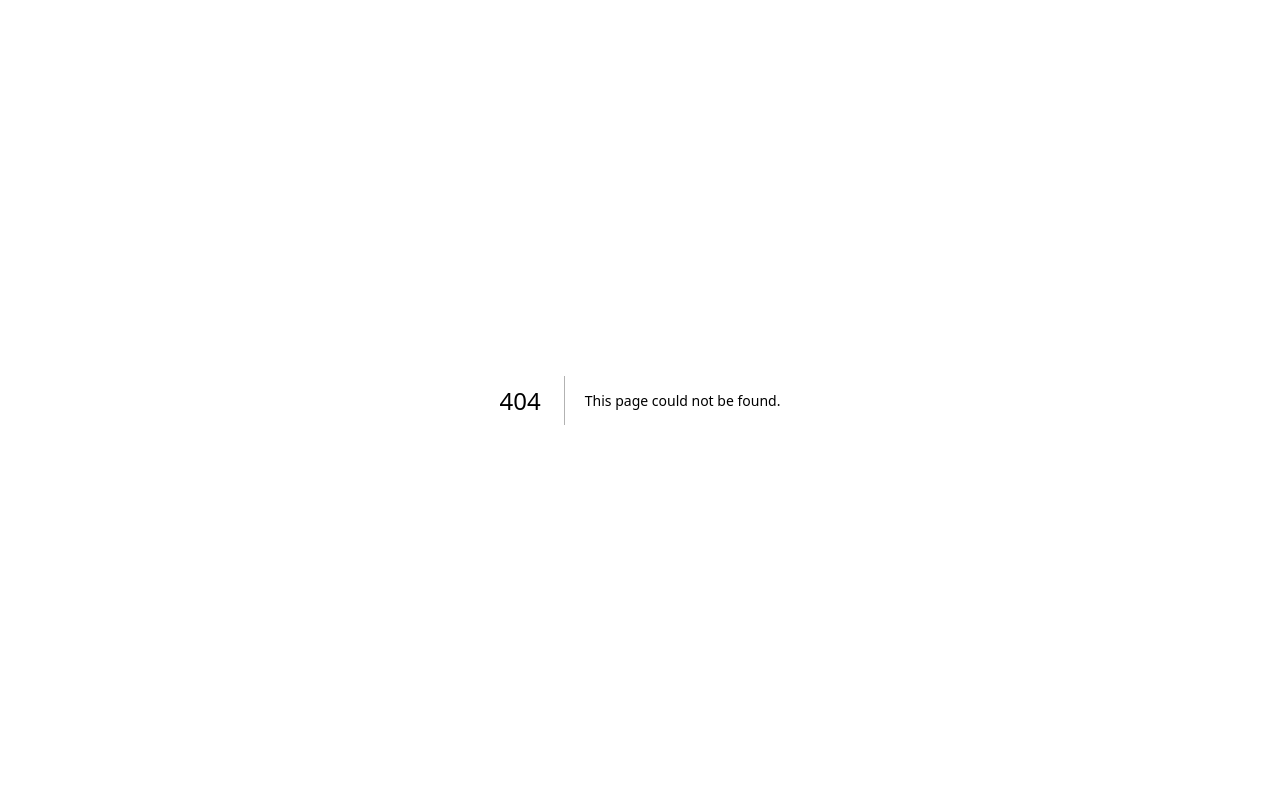
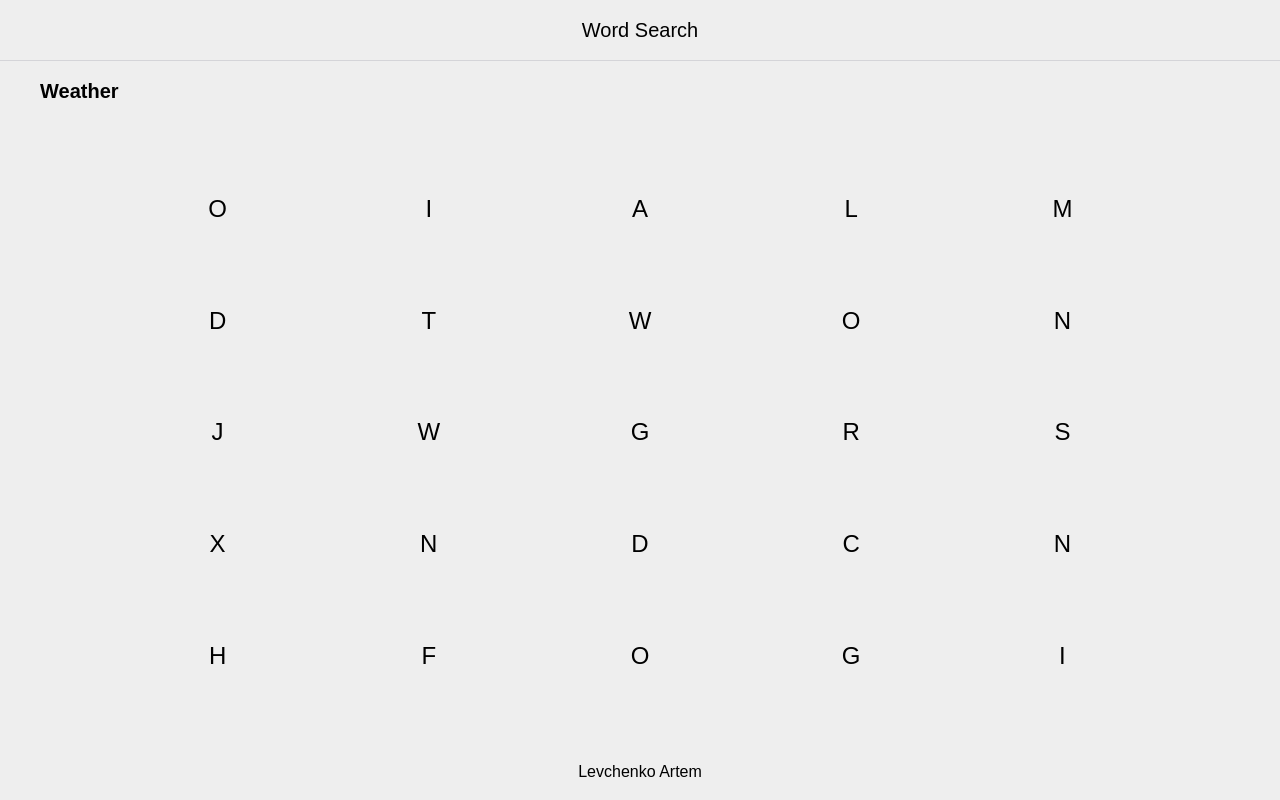
Before and after one commit to t-oma/COP, a Next.js app: page /games/1 in a window 1280 px wide. Before the commit this address had no page. Built offline with nearby package versions, Linux system fonts and the light colour scheme.

Commit message:
game page

```diff
--- /dev/null
+++ b/src/app/games/[id]/page.tsx
@@ -0,0 +1,50 @@
+import { DifficultyNamedSizes, games } from "@/app/_lib/data";
+import AppFooter from "@/components/AppFooter";
+import AppHeader from "@/components/AppHeader";
+import { getRandomLetter } from "@/lib/utils";
+import { Size } from "@/types";
+
+const gameId = 1;
+const game = games.find((game) => game.id === gameId);
+const words = game!.words;
+const size = DifficultyNamedSizes[game!.difficulty];
+
+function gridLetters({ width, height }: Size) {
+  const letters = [];
+  for (let i = 0; i < width; i++) {
+    for (let j = 0; j < height; j++) {
+      letters.push(getRandomLetter());
+    }
+  }
+  return letters;
+}
+
+export default function GamePage() {
+  return (
+    <>
+      <AppHeader />
+
+      <main className="flex flex-1 flex-col">
+        <div className="flex items-center px-10 py-4">
+          <h1 className="text-xl font-semibold">{game?.title}</h1>
+        </div>
+
+        <div
+          className="grid flex-1 px-28 py-8"
+          style={{ gridTemplateColumns: `repeat(${size.width}, 1fr)` }}
+        >
+          {gridLetters(size).map((letter, index) => (
+            <button
+              key={`${letter}-${index}`}
+              className="flex cursor-pointer items-center justify-center rounded-md hover:bg-zinc-100"
+            >
+              <span className="text-2xl">{letter}</span>
+            </button>
+          ))}
+        </div>
+      </main>
+
+      <AppFooter />
+    </>
+  );
+}
```
